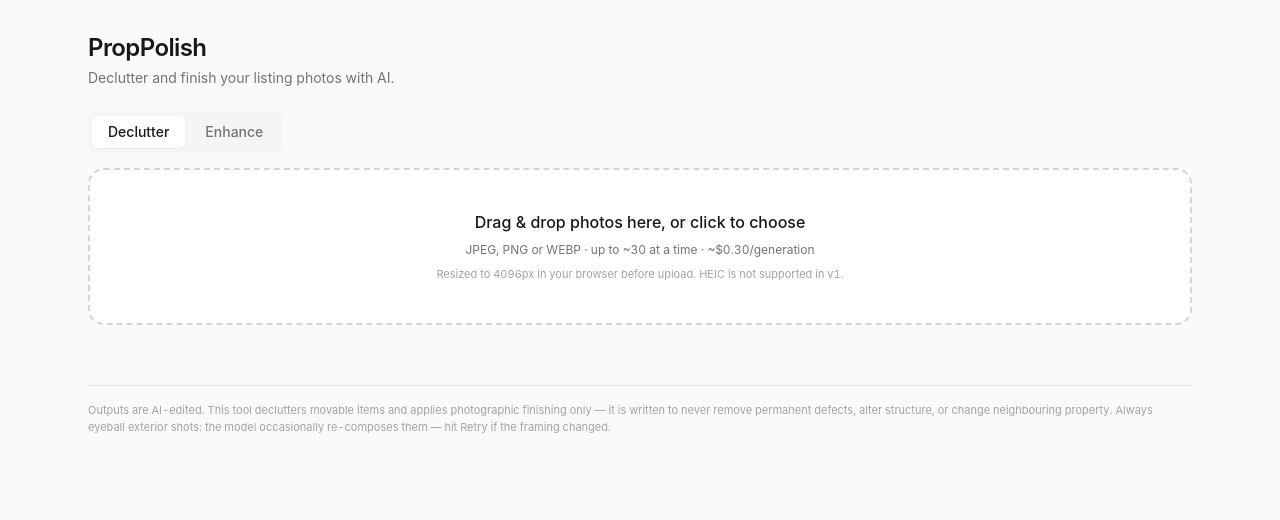
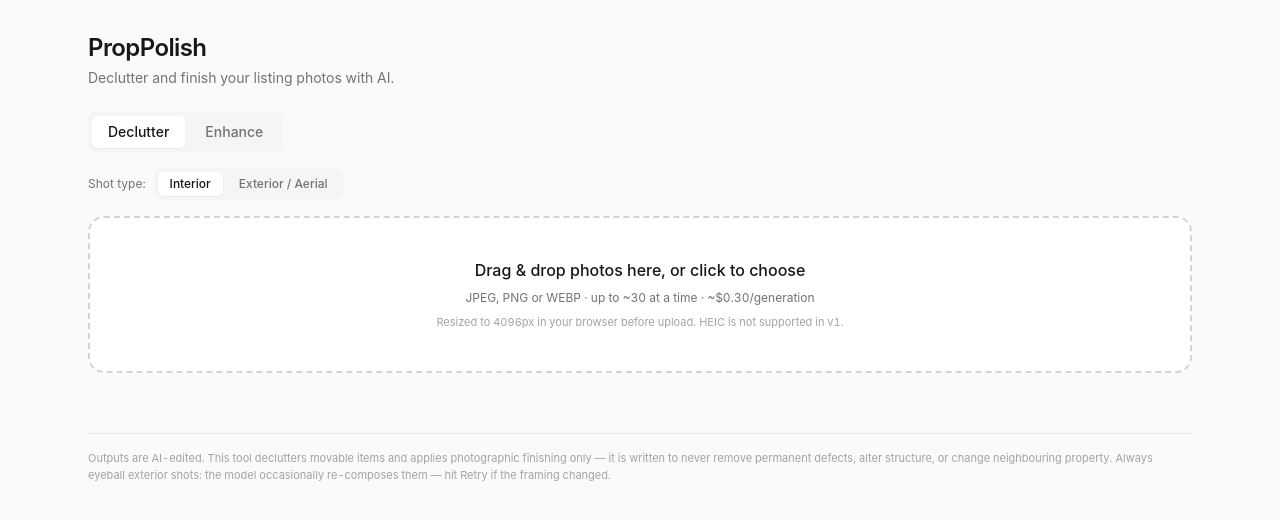
Before and after one commit to jaydengilfillan/proppolish, a Next.js app: page / in a window 1280 px wide. Shown: the top 520 px of the page. Built offline with nearby package versions, Linux system fonts and the light colour scheme.

Commit message:
Refactor state management and add activeMode

```diff
--- a/src/app/page.tsx
+++ b/src/app/page.tsx
@@ -25,9 +25,15 @@
   enhance: "Enhance",
 };
 
+const MODE_LABEL: Record<Mode, string> = {
+  interior: "Interior",
+  exterior: "Exterior / Aerial",
+};
+
 export default function Home() {
   const [jobs, setJobs] = useState<Job[]>([]);
   const [activeTab, setActiveTab] = useState<Tab>("declutter");
+  const [activeMode, setActiveMode] = useState<Mode>("interior");
   const [enhanceProvider, setEnhanceProvider] = useState<Provider>("fal");
   const [dragging, setDragging] = useState(false);
   const [loadingFiles, setLoadingFiles] = useState(false);
@@ -127,7 +133,7 @@
           newJobs.push({
             id,
             fileName: file.name,
-                                                    mode: "interior",
+            mode: activeMode,
             tab: activeTab,
             provider: activeTab === "enhance" ? enhanceProvider : undefined,
             status: "queued",
@@ -140,7 +146,7 @@
           newJobs.push({
             id,
             fileName: file.name,
-                                                    mode: "interior",
+            mode: activeMode,
             tab: activeTab,
             provider: activeTab === "enhance" ? enhanceProvider : undefined,
             status: "error",
@@ -163,7 +169,7 @@
         runBatch(ready);
       }
     },
-        [runBatch, activeTab, enhanceProvider]
+    [runBatch, activeTab, activeMode, enhanceProvider]
   );
 
   const onDrop = useCallback(
@@ -174,16 +180,6 @@
     },
     [addFiles]
   );
-
-  const toggleMode = useCallback((id: string) => {
-        setJobs((prev) =>
-                prev.map((j) => {
-                          if (j.id !== id) return j;
-                          const mode: Mode = j.mode === "interior" ? "exterior" : "interior";
-                          return { ...j, mode };
-                })
-                    );
-  }, []);
 
   const retry = useCallback(
     (id: string, note: string) => {
@@ -273,6 +269,29 @@
             {TAB_LABEL[t]}
           </button>
         ))}
+      </div>
+
+      {/* Interior / Exterior selector — applies to both tabs. Set BEFORE
+          uploading so new jobs are queued with the right prompt from the
+          start (avoids paying twice: once for an auto-processed wrong mode,
+          then again on Retry after switching it). */}
+      <div className="mb-4 flex items-center gap-2">
+        <span className="text-xs text-neutral-500">Shot type:</span>
+        <div className="flex gap-1 rounded-lg bg-neutral-100 p-1">
+          {(Object.keys(MODE_LABEL) as Mode[]).map((m) => (
+            <button
+              key={m}
+              onClick={() => setActiveMode(m)}
+              className={`rounded-md px-3 py-1 text-xs font-medium transition ${
+                activeMode === m
+                  ? "bg-white text-neutral-900 shadow-sm"
+                  : "text-neutral-500 hover:text-neutral-800"
+              }`}
+            >
+              {MODE_LABEL[m]}
+            </button>
+          ))}
+        </div>
       </div>
 
       {/* Enhance tab: model selector */}
@@ -386,7 +405,6 @@
           <JobCard
             key={job.id}
             job={job}
-                                  onToggleMode={toggleMode}
             onRetry={retry}
           />
         ))}
```
Lines whose indentation alone changed are shown as unchanged.
